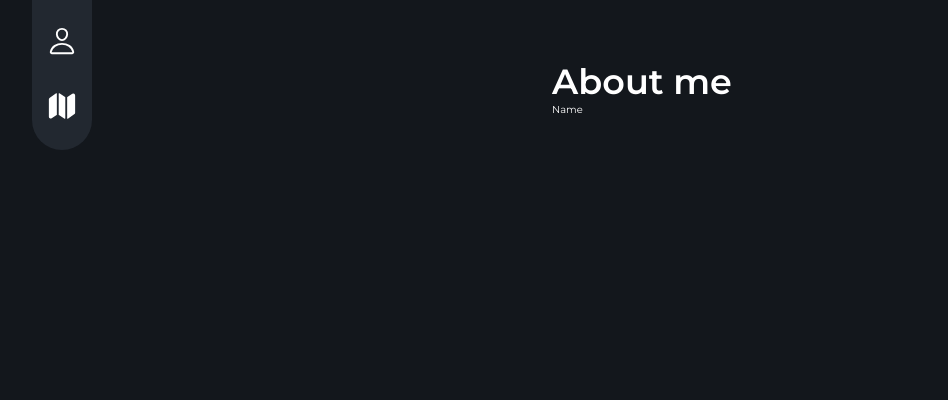
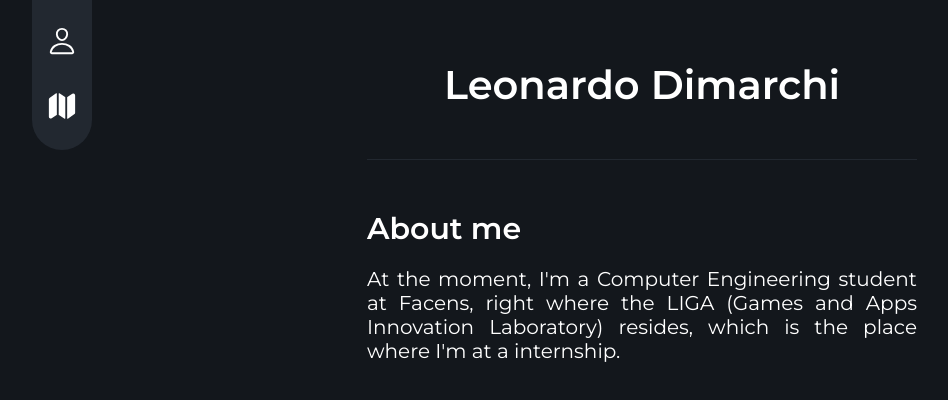
Before and after one commit to leonardodimarchi/my-portfolio, a React (Create React App) app: page / in a window 1280 px wide. Shown: the top 400 px of the page, without its empty margins (88-1036 px from the left). Built offline with nearby package versions, Linux system fonts and the light colour scheme.

Commit message:
update(about): started implementing about page

```diff
--- a/src/App.scss
+++ b/src/App.scss
@@ -1,4 +1,7 @@
 .main {
+  display: flex;
+  justify-content: center;
+
   position: fixed;
   right: 0;
   top: var(--top-padding);
--- a/src/App.tsx
+++ b/src/App.tsx
@@ -12,7 +12,7 @@ function App() {
 
         <Navbar/>
 
-        <div className="main">
+        <main className="main">
 
           <Switch>
             <Route path={ '/' } exact>
@@ -26,7 +26,7 @@ function App() {
             </Route>
           </Switch>
 
-        </div>
+        </main>
       </Router>
 
     </StrictMode>
--- a/src/pages/About/index.tsx
+++ b/src/pages/About/index.tsx
@@ -5,8 +5,16 @@ export function AboutPage(): ReactElement {
   return (
     <div className='about'>
       <div className='about--header'>
-        <h1> About me </h1>
-        <span> Name </span>
+        <h1> Leonardo Dimarchi </h1>
+      </div>
+
+      <div className='about--body'>
+        <section>
+          <h1> About me </h1>
+          <p> At the moment, I'm a Computer Engineering student at Facens,
+            right where the LIGA (Games and Apps Innovation Laboratory) resides,
+            which is the place where I'm at a internship. </p>
+        </section>
       </div>
     </div>
   )
--- a/src/pages/About/styles.scss
+++ b/src/pages/About/styles.scss
@@ -4,13 +4,39 @@
 
   align-items: center;
 
-  width: 100%;
+  width: 50%;
   height: 100%;
 
   &--header {
+    width: 100%;
+
+    padding-bottom: 5rem;
+
+    border-bottom: 1px solid var(--color-gray);
+
+    text-align: center;
+
     h1 {
-      font-size: 3.5rem;
+      font-size: 4rem;
       font-weight: bold;
     }
   }
+
+  &--body {
+    margin-top: 5rem;
+
+    h1 {
+      font-size: 3rem;
+      font-weight: 700;
+
+      margin-bottom: 2rem;
+    }
+
+    p {
+      font-size: 2rem;
+      font-weight: 400;
+
+      text-align: justify;
+    }
+  }
 }
```
